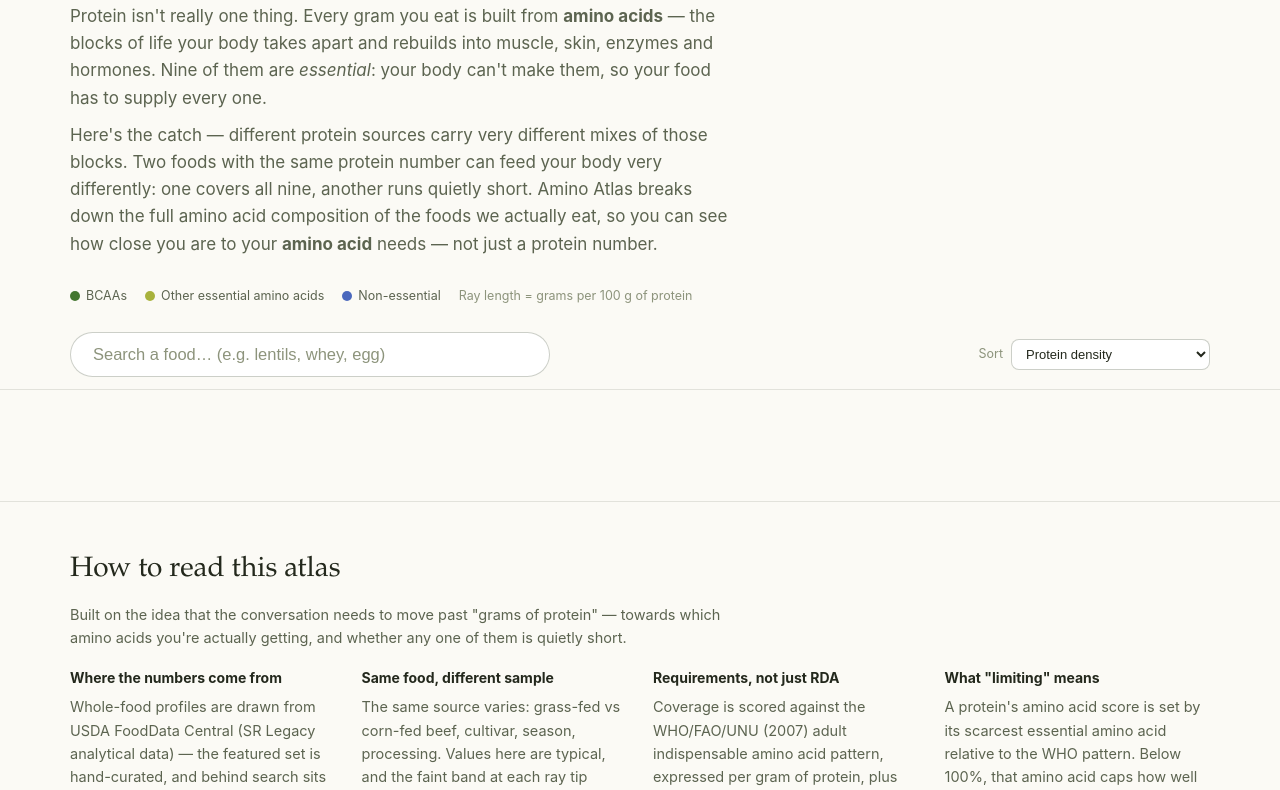
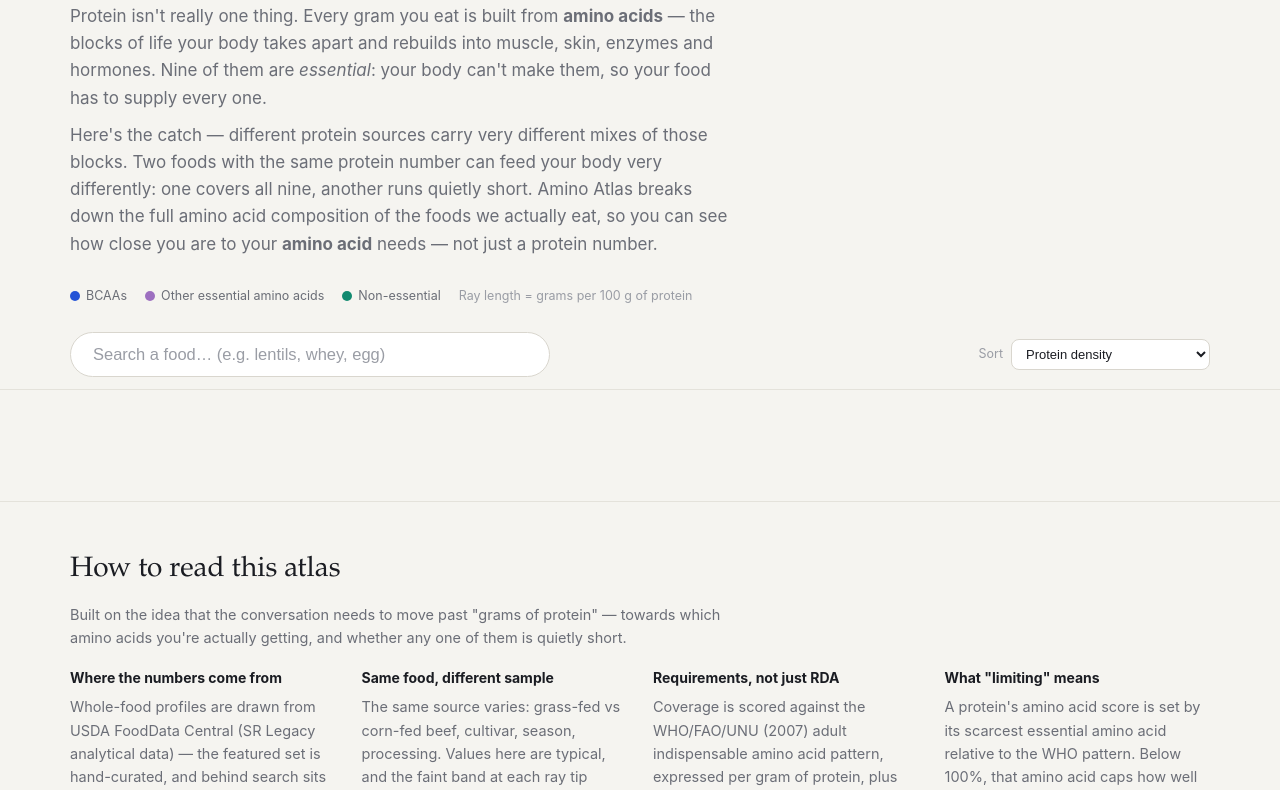
Before and after one commit to Logan69420232/amino-acid-site, a website: page index.template.html in a window 1280 px wide. Shown: the part 215-1005 px from the top of the page. Drawn offline with Linux system fonts and the light colour scheme.

Commit message:
Adopt Lab Neutral palette; reserve rust for genuine shortfalls
Off-white canvas, graphite ink, molecular blue accent. Chart series
validated: blue BCAA / purple other-essential / teal non-essential
(all six checks pass on light surface). Mono labels for lab feel.
Single-food bars no longer flag every partial portion as short —
rust marks only the protein's limiting amino acid.

Co-Authored-By: Claude Opus 5 <noreply@anthropic.com>

```diff
--- a/index.template.html
+++ b/index.template.html
@@ -3,43 +3,44 @@
 <title>Amino Atlas — amino acid profiles of every protein source</title>
 <style>
   :root {
-    --bg: #fbfaf5;
+    /* Lab Neutral: off-white paper, graphite ink, one molecular blue */
+    --bg: #f5f4f0;
     --surface: #ffffff;
-    --surface-2: #f4f3ea;
-    --ink: #23281c;
-    --ink-2: #5c6450;
-    --ink-3: #8d947c;
-    --line: rgba(74, 82, 59, 0.14);
-    --line-strong: rgba(74, 82, 59, 0.28);
-    --c-bcaa: #437630;
-    --c-ess: #a8b23c;
-    --c-non: #4a68bd;
-    --c-limit: #a85b14;
-    --c-limit-bg: rgba(168, 91, 20, 0.1);
-    --c-good-bg: rgba(67, 118, 48, 0.1);
-    --ring: rgba(67, 118, 48, 0.55);
-    --shadow: 0 1px 2px rgba(36, 41, 28, 0.05), 0 8px 26px rgba(36, 41, 28, 0.07);
+    --surface-2: #ecebe6;
+    --ink: #1a1c22;
+    --ink-2: #6b6e77;
+    --ink-3: #9a9da5;
+    --line: #e4e2db;
+    --line-strong: #d9d6ce;
+    --c-bcaa: #2554d6;
+    --c-ess: #9d6fc0;
+    --c-non: #128a70;
+    --c-limit: #b8571a;
+    --c-limit-bg: rgba(184, 87, 26, 0.09);
+    --c-good-bg: rgba(37, 84, 214, 0.07);
+    --ring: rgba(37, 84, 214, 0.5);
+    --shadow: 0 1px 2px rgba(26, 28, 34, 0.05), 0 8px 26px rgba(26, 28, 34, 0.07);
     --font-serif: "Iowan Old Style", "Palatino Linotype", Palatino, Georgia, serif;
     --font-sans: -apple-system, BlinkMacSystemFont, "Segoe UI", Roboto, Helvetica, Arial, sans-serif;
     --font-mono: ui-monospace, "SF Mono", SFMono-Regular, Menlo, Consolas, monospace;
   }
   /* Light by default — dark only when explicitly requested. */
   :root[data-theme="dark"] {
-    --bg: #171a12;
-    --surface: #1e2218;
-    --surface-2: #262b1f;
-    --ink: #e9e8dc;
-    --ink-2: #adb29d;
-    --ink-3: #7d836c;
-    --line: rgba(233, 232, 220, 0.12);
-    --line-strong: rgba(233, 232, 220, 0.26);
-    --c-bcaa: #2e7f38;
-    --c-ess: #a3961f;
-    --c-non: #6f84d4;
+    --bg: #14161b;
+    --surface: #1c1f26;
+    --surface-2: #242833;
+    --ink: #eceef2;
+    --ink-2: #a7abb5;
+    --ink-3: #767b86;
+    --line: rgba(236, 238, 242, 0.11);
+    --line-strong: rgba(236, 238, 242, 0.24);
+    --c-bcaa: #5b8def;
+    --c-ess: #b58ad6;
+    --c-non: #2ba58a;
     --c-limit: #d1913c;
     --c-limit-bg: rgba(209, 145, 60, 0.14);
-    --c-good-bg: rgba(46, 127, 56, 0.18);
-    --ring: rgba(120, 180, 100, 0.55);
+    --c-good-bg: rgba(91, 141, 239, 0.14);
+    --ring: rgba(91, 141, 239, 0.55);
     --shadow: 0 1px 2px rgba(0, 0, 0, 0.3), 0 8px 28px rgba(0, 0, 0, 0.35);
   }
 
@@ -70,7 +71,7 @@
   }
   @media (min-width: 1080px) { #heroAnim { display: block; } }
   .eyebrow {
-    font-size: 11px; letter-spacing: 0.18em; text-transform: uppercase;
+    font-family: var(--font-mono); font-size: 11px; letter-spacing: 0.16em; text-transform: uppercase;
     color: var(--ink-3); margin: 0 0 14px;
   }
   h1.masthead {
@@ -180,7 +181,7 @@
     gap: 10px; margin: 10px 0 26px;
   }
   .stat { background: var(--surface-2); border-radius: 12px; padding: 12px 14px; }
-  .stat .k { font-size: 11px; letter-spacing: 0.1em; text-transform: uppercase; color: var(--ink-3); }
+  .stat .k { font-family: var(--font-mono); font-size: 11px; letter-spacing: 0.08em; text-transform: uppercase; color: var(--ink-3); }
   .stat .v { font-size: 25px; font-weight: 600; font-variant-numeric: tabular-nums; margin-top: 2px; }
   .stat .v small { font-size: 13px; font-weight: 400; color: var(--ink-3); }
   .stat.limit-stat .v { color: var(--c-limit); }
@@ -211,7 +212,7 @@
     padding: 8px 14px;
   }
   .ctl-label {
-    font-size: 10.5px; letter-spacing: 0.08em; text-transform: uppercase;
+    font-family: var(--font-mono); font-size: 10.5px; letter-spacing: 0.06em; text-transform: uppercase;
     color: var(--ink-3); margin-right: 8px;
   }
   .calc-controls label { color: var(--ink-2); }
@@ -226,7 +227,7 @@
   }
   .prot-targets { display: flex; flex-wrap: wrap; gap: 10px; margin: 0 0 14px; }
   .prot-target { flex: 1 1 200px; background: var(--surface); border-radius: 10px; padding: 10px 14px; font-size: 13.5px; color: var(--ink-2); }
-  .prot-target .t { font-size: 11.5px; letter-spacing: 0.1em; text-transform: uppercase; color: var(--ink-3); }
+  .prot-target .t { font-family: var(--font-mono); font-size: 11px; letter-spacing: 0.06em; text-transform: uppercase; color: var(--ink-3); }
   .prot-target .n { font-size: 21px; font-weight: 600; color: var(--ink); font-variant-numeric: tabular-nums; }
   .prot-target .n small { font-size: 12px; font-weight: 400; color: var(--ink-3); }
   .rate-in {
@@ -294,7 +295,7 @@
     .info-btn { margin-left: 4px; }
   }
   table.data th, table.data td { padding: 7px 12px; text-align: right; font-variant-numeric: tabular-nums; }
-  table.data th { font-size: 12px; letter-spacing: 0.08em; text-transform: uppercase; color: var(--ink-3); font-weight: 600; border-bottom: 1px solid var(--line-strong); }
+  table.data th { font-family: var(--font-mono); font-size: 11.5px; letter-spacing: 0.06em; text-transform: uppercase; color: var(--ink-3); font-weight: 500; border-bottom: 1px solid var(--line-strong); }
   table.data td:first-child, table.data th:first-child { text-align: left; }
   table.data tr { border-bottom: 1px solid var(--line); }
   table.data td .dot { width: 8px; height: 8px; border-radius: 50%; display: inline-block; margin-right: 8px; }
@@ -307,7 +308,7 @@
   .info-btn:hover { color: var(--ink); border-color: var(--ink-3); }
   .info-btn[aria-expanded="true"] { background: var(--ink); color: var(--bg); border-color: var(--ink); }
   tr.info-row > td { text-align: left; background: var(--surface-2); color: var(--ink-2); font-size: 14px; line-height: 1.55; padding: 10px 14px 12px; }
-  tr.info-row .cls { font-size: 10.5px; letter-spacing: 0.08em; text-transform: uppercase; color: var(--ink-3); display: block; margin-bottom: 3px; }
+  tr.info-row .cls { font-family: var(--font-mono); font-size: 10.5px; letter-spacing: 0.06em; text-transform: uppercase; color: var(--ink-3); display: block; margin-bottom: 3px; }
   .rng { color: var(--ink-3); font-size: 11px; }
   .src-note { font-size: 13px; color: var(--ink-3); margin-top: 16px; max-width: 74ch; }
 
@@ -795,10 +796,14 @@ function renderDetail(id) {
   const protThrive = getThriveG(weight);
   const protInPortion = f.protein_g_per_100g * portion / 100;
   const aaScale = protThrive / protFloor;
+  /* In a single-food view the bar length answers "how much of my day does this portion
+     cover" — being under a whole day's target is normal, so it is not flagged. Rust is
+     reserved for this protein's own limiting amino acid. */
   const covHtml = SCORE_ROWS.map(([rid, label, keys]) => {
     const gotMg = keys.reduce((s, k) => s + f.aa[k], 0) * portion / 100 * 1000;
     const baseMg = WHO_KG[rid] * weight;
-    return covRow2(label.replace("Methionine + Cysteine", "Met + Cys").replace("Phenylalanine + Tyrosine", "Phe + Tyr"), gotMg, baseMg, baseMg * aaScale);
+    const isLimiting = rid === m.min.id && !complete;
+    return covRow2(label.replace("Methionine + Cysteine", "Met + Cys").replace("Phenylalanine + Tyrosine", "Phe + Tyr"), gotMg, baseMg, baseMg * aaScale, isLimiting);
   }).join("");
 
   const tableRows = AA_META.map(([key, label, cls]) => {
@@ -866,7 +871,7 @@ function renderDetail(id) {
         A ${portion} g portion gives <b>${protInPortion.toFixed(1)} g protein</b> — <b>${Math.round(protInPortion / protFloor * 100)}%</b> of your daily survival floor and <b>${Math.round(protInPortion / protThrive * 100)}%</b> of your ${protThrive.toFixed(0)} g daily protein target. Amino acid by amino acid:
       </p>
       <div class="covbars">${covHtml}</div>
-      <p class="cov-note">Faint line = WHO/FAO 2007 baseline need at your weight (the survival-floor equivalent) · dark line = <b>your target</b> — the baseline scaled ×${aaScale.toFixed(1)} in proportion to your ${protThrive.toFixed(0)} g protein target. Percentages are against your target. No official "thrive" amino acid figures exist; proportional scaling is our transparent assumption. Met+Cys and Phe+Tyr are scored together because the body can spare one with the other.</p>
+      <p class="cov-note">Bars show how much of your <b>whole day</b> this one portion covers, so under 100% is normal — eat more across the day and it adds up. Faint line = WHO/FAO 2007 baseline need at your weight · dark line = your target (baseline scaled ×${aaScale.toFixed(1)} in proportion to your ${protThrive.toFixed(0)} g protein target). ${complete ? "Nothing is flagged: this protein carries every essential amino acid in good proportion." : `Only <b>${m.min.label.toLowerCase()}</b> is flagged — the one amino acid this protein is genuinely short of for its protein content.`} No official "thrive" amino acid figures exist; proportional scaling is our transparent assumption. Met+Cys and Phe+Tyr are scored together because the body can spare one with the other.</p>
       <button class="add-day" id="addDayBtn">＋ Add this ${portion} g portion to my day</button>
     </div>
 
@@ -1056,14 +1061,15 @@ function openDay() {
 }
 
 /* Bar with two markers: faint = RDA baseline, dark = the user's target. % shown vs target. */
-function covRow2(label, val, base, target) {
+function covRow2(label, val, base, target, flagged) {
   const span = target * 1.6;
   const w = Math.min(val, span) / span * 100;
   const basePos = Math.min(base, span) / span * 100;
   const tPos = target / span * 100;
   const pct = val / target * 100;
-  return `<div class="covrow ${val < target ? "is-limit" : ""}">
-    <span class="aa-name">${label}</span>
+  const isFlagged = flagged === undefined ? val < target : flagged;
+  return `<div class="covrow ${isFlagged ? "is-limit" : ""}">
+    <span class="aa-name">${label}${flagged ? " ⚠" : ""}</span>
     <span class="track"><span class="fill" style="width:${w}%"></span><span class="goal base" style="left:${basePos}%"></span><span class="goal" style="left:${tPos}%"></span></span>
     <span class="pct">${Math.round(pct)}%</span></div>`;
 }
```
